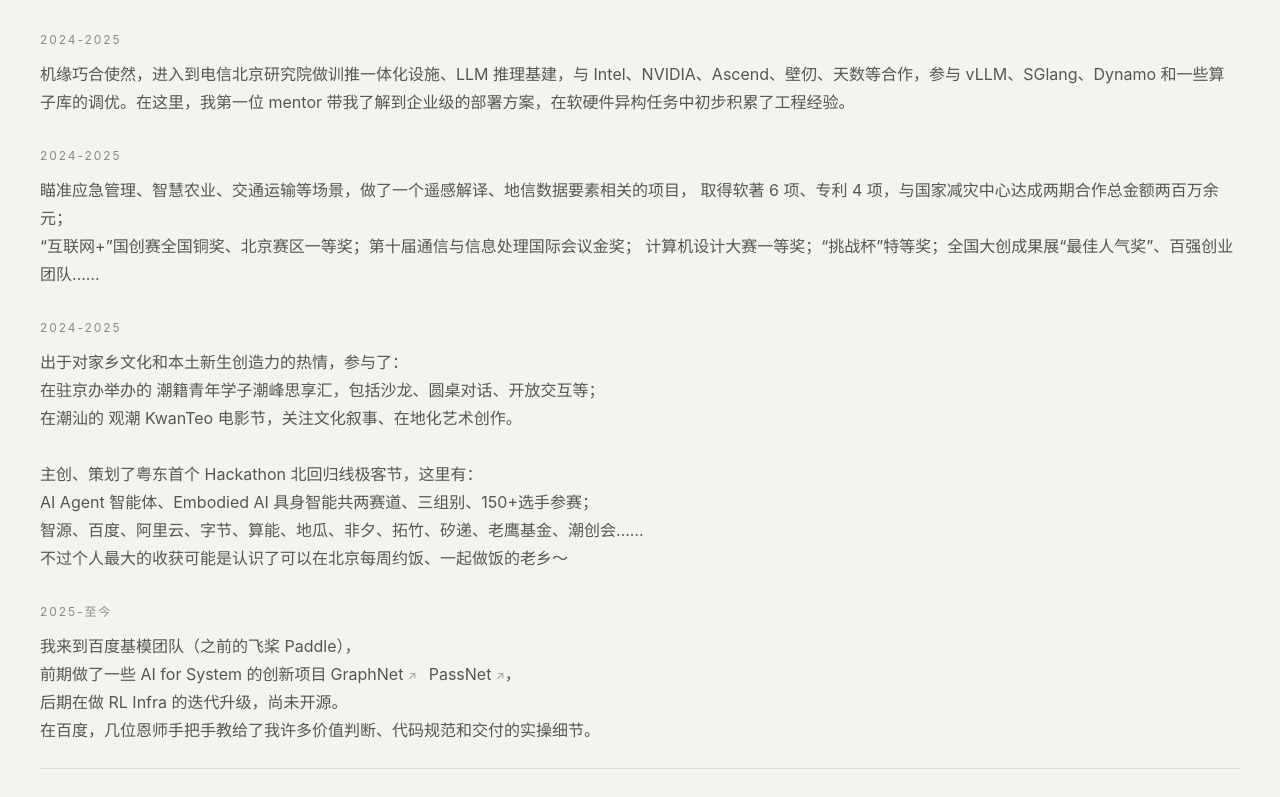
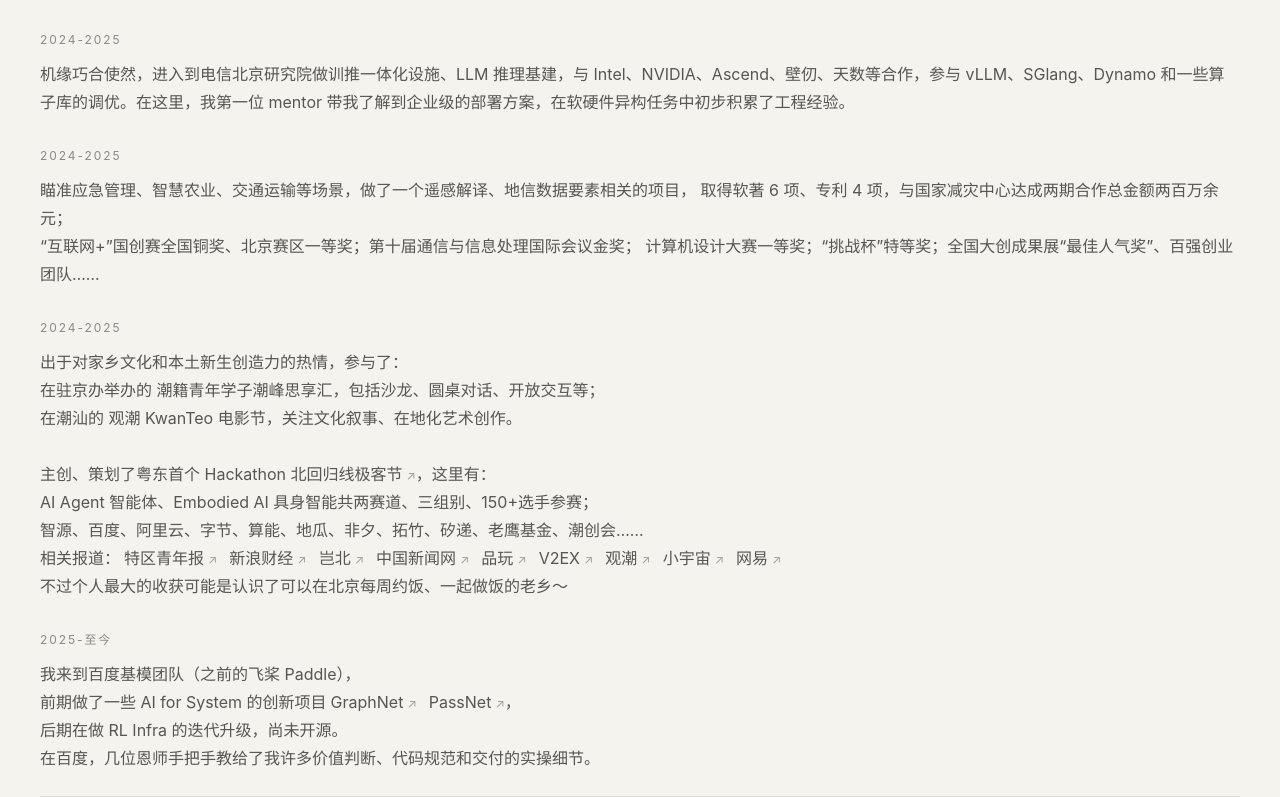
Before and after one commit to JewelRoam/jewelroam.github.io, a React (Vite) app: page /jewelroam in a window 1280 px wide. Shown: the part 1221-2018 px from the top of the page. Built offline with nearby package versions, Linux system fonts and the light colour scheme; no server answers.

Commit message:
amend about

```diff
--- a/src/pages/JewelRoamPage.tsx
+++ b/src/pages/JewelRoamPage.tsx
@@ -126,7 +126,7 @@
               <p className="mt-3">
                 怀着憧憬奔赴北京，踏入BUPT，开始学习通信。
                 <br />
-                后来，有幸入选了叶培大创新创业实验班，所谓的“北邮总裁班”。
+                后来，有幸入选了叶培大创新创业实验班。
               </p>
             </div>
             <div>
@@ -194,8 +194,7 @@
               </h3>
               <p className="mt-3">
                 瞄准应急管理、智慧农业、交通运输等场景，做了一个遥感解译、地信数据要素相关的项目，
-                取得软著 6 项、专利 4
-                项，与国家减灾中心达成两期合作总金额两百万余元；
+                取得软著 6 项、专利 4 项，与国家减灾中心达成两期合作总金额两百万余元；
                 <br />
                 “互联网+”国创赛全国铜奖、北京赛区一等奖；第十届通信与信息处理国际会议金奖；
                 计算机设计大赛一等奖；“挑战杯”特等奖；全国大创成果展“最佳人气奖”、百强创业团队……
@@ -214,12 +213,47 @@
                 在潮汕的 观潮 KwanTeo 电影节，关注文化叙事、在地化艺术创作。
                 <br />
                 <br />
-                主创、策划了粤东首个 Hackathon 北回归线极客节，这里有：
+                主创、策划了粤东首个 Hackathon{" "}
+                <ExternalLink href="https://23-5-n-geekday.github.io/">
+                  北回归线极客节
+                </ExternalLink>
+                ，这里有：
                 <br />
                 AI Agent 智能体、Embodied AI
                 具身智能共两赛道、三组别、150+选手参赛；
                 <br />
                 智源、百度、阿里云、字节、算能、地瓜、非夕、拓竹、矽递、老鹰基金、潮创会……
+                <br />
+                相关报道：
+                <span className="ml-1 inline-flex flex-wrap items-baseline gap-x-3 gap-y-1">
+                  <ExternalLink href="https://strbmob.strtv.cn/qnbmob/content/202604/07/c191905.html">
+                    特区青年报
+                  </ExternalLink>
+                  <ExternalLink href="https://t.cj.sina.com.cn/articles/view/2833534593/a8e44e8102001acsq">
+                    新浪财经
+                  </ExternalLink>
+                  <ExternalLink href="https://hosting.wavpub.cn/ccccchenxiaoyao/2026/01/18/13-%e4%b8%93%e6%b3%a8ai%e7%9a%84%e6%bd%ae%e6%b1%95%e9%9d%92%e5%b9%b4%ef%bc%8c%e6%83%b3%e6%8a%8a%e6%9e%81%e5%ae%A2%e7%b2%be%e7%a5%9e%e5%b8%a6%e5%9b%9e%e6%95%85%e4%b9%a1%ef%bd%9c%e5%af%b9%e8%af%9d/">
+                    岂北
+                  </ExternalLink>
+                  <ExternalLink href="https://www.gd.chinanews.com.cn/2026/2026-02-27/446656.shtml">
+                    中国新闻网
+                  </ExternalLink>
+                  <ExternalLink href="https://www.pingwest.com/a/310818">
+                    品玩
+                  </ExternalLink>
+                  <ExternalLink href="https://www.v2ex.com/t/1192703">
+                    V2EX
+                  </ExternalLink>
+                  <ExternalLink href="https://wxredian.com/art?id=4e3ca017deebf355330cd5c9f3cb12f8">
+                    观潮
+                  </ExternalLink>
+                  <ExternalLink href="https://www.xiaoyuzhoufm.com/episode/696bb917df9e07cdc45ec65d">
+                    小宇宙
+                  </ExternalLink>
+                  <ExternalLink href="https://www.163.com/dy/article/KG8I6A4T0511N33R.html">
+                    网易
+                  </ExternalLink>
+                </span>
                 <br />
                 不过个人最大的收获可能是认识了可以在北京每周约饭、一起做饭的老乡～
               </p>
```
